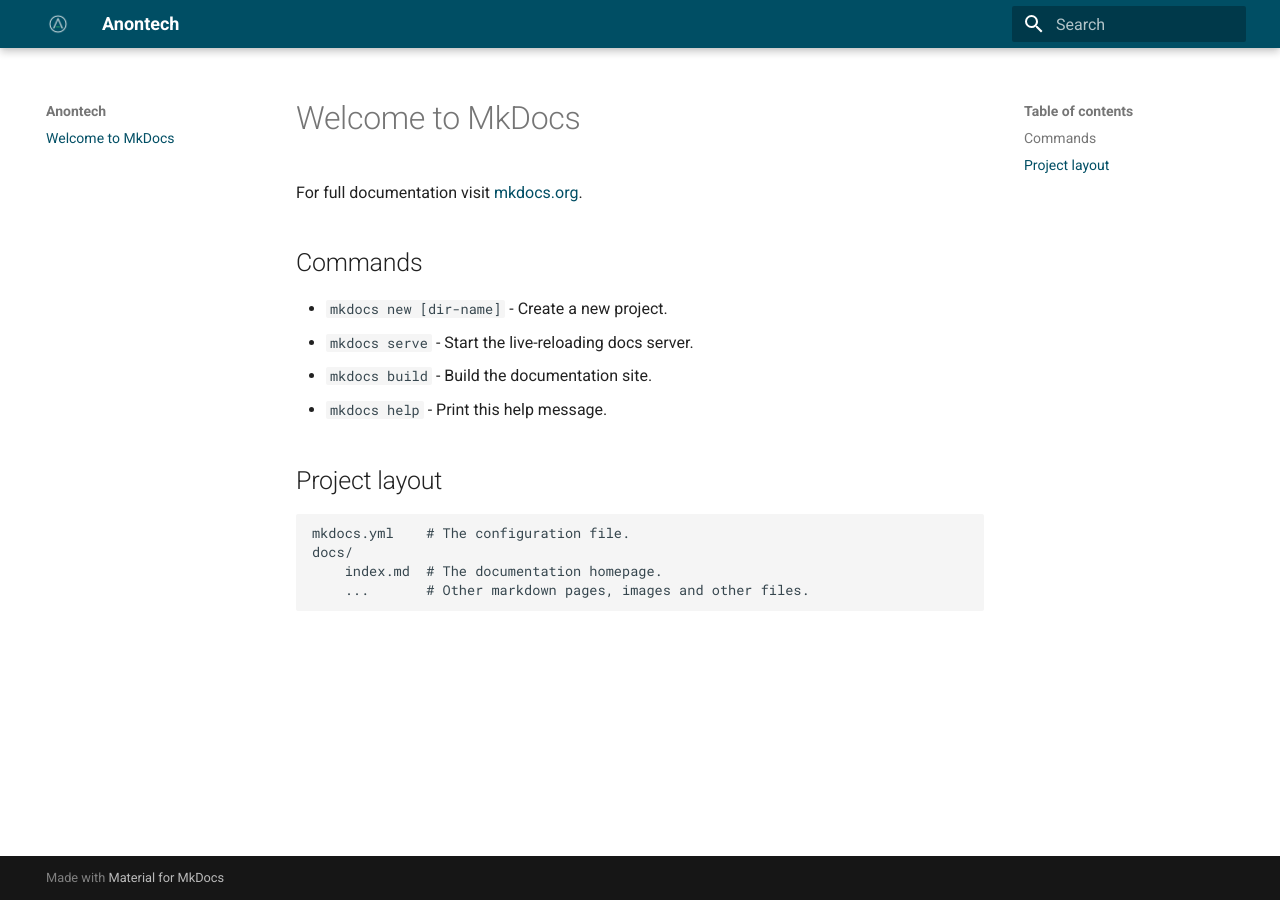
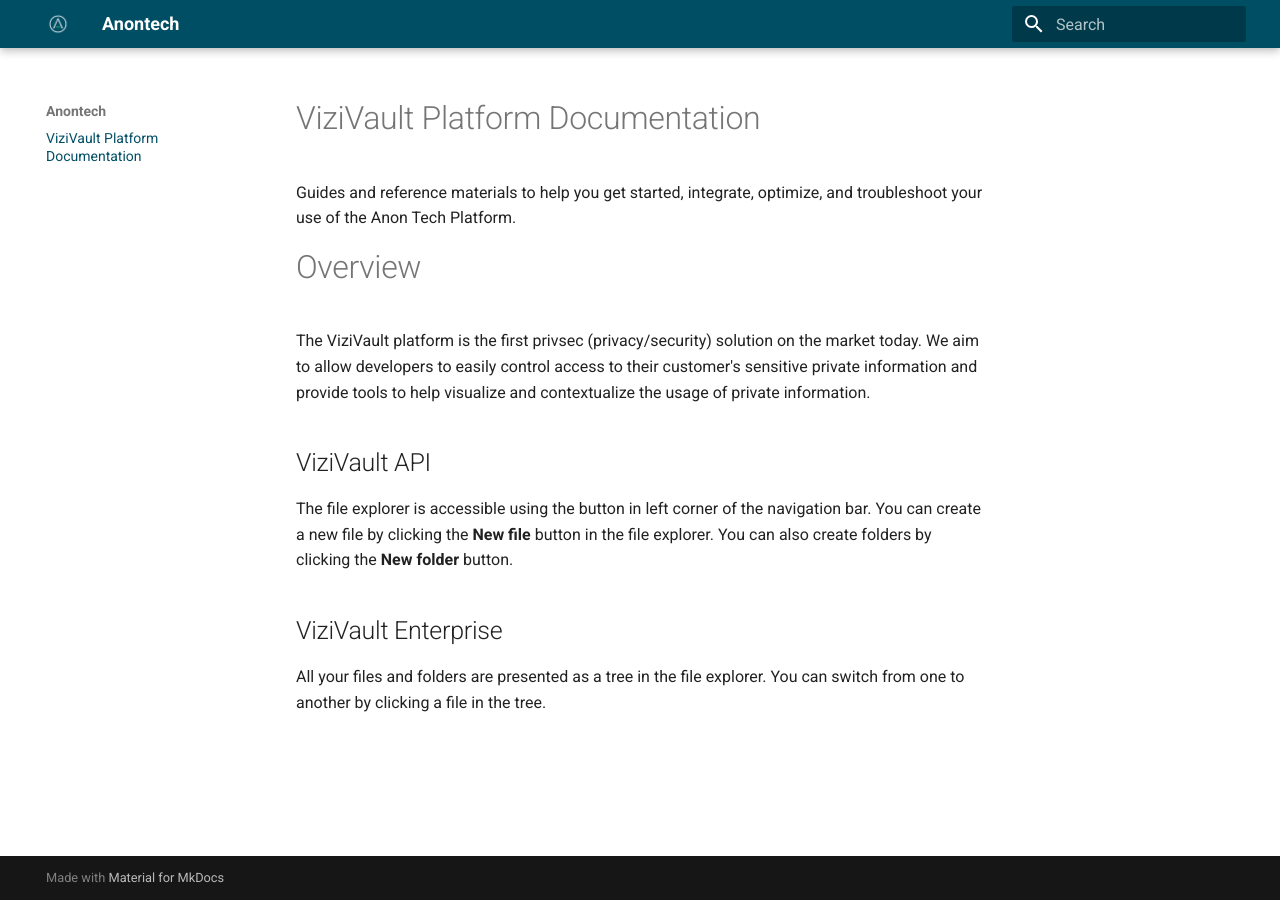
Before and after one commit to anontechnology/documentation, an MkDocs documentation site: the page built from docs/index.md, in a window 1280 px wide. Built offline with MkDocs 1.6.1 and Material for MkDocs 9.7.7, drawn with Linux system fonts in a browser that asks for light colours.

Commit message:
Update index.md

```diff
--- a/docs/index.md
+++ b/docs/index.md
@@ -1,17 +1,15 @@
-# Welcome to MkDocs
+# ViziVault Platform Documentation
 
-For full documentation visit [mkdocs.org](http://mkdocs.org).
+Guides and reference materials to help you get started, integrate, optimize, and troubleshoot your use of the Anon Tech Platform.
 
-## Commands
+# Overview
 
-* `mkdocs new [dir-name]` - Create a new project.
-* `mkdocs serve` - Start the live-reloading docs server.
-* `mkdocs build` - Build the documentation site.
-* `mkdocs help` - Print this help message.
+The ViziVault platform is the first privsec (privacy/security) solution on the market today. We aim to allow developers to easily control access to their customer's sensitive private information and provide tools to help visualize and contextualize the usage of private information.
 
-## Project layout
+## ViziVault API
 
-    mkdocs.yml    # The configuration file.
-    docs/
-        index.md  # The documentation homepage.
-        ...       # Other markdown pages, images and other files.
+The file explorer is accessible using the button in left corner of the navigation bar. You can create a new file by clicking the **New file** button in the file explorer. You can also create folders by clicking the **New folder** button.
+
+## ViziVault Enterprise
+
+All your files and folders are presented as a tree in the file explorer. You can switch from one to another by clicking a file in the tree.
```
